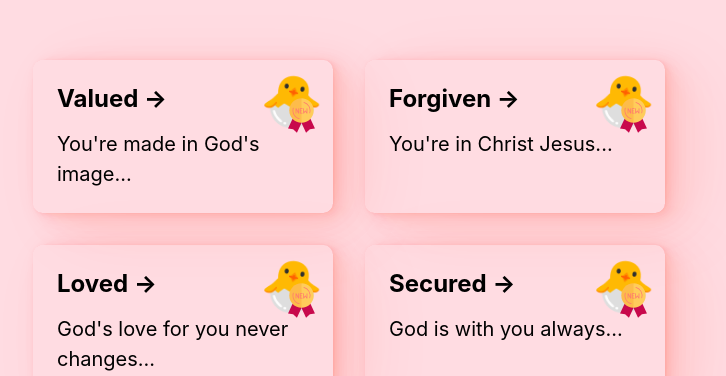
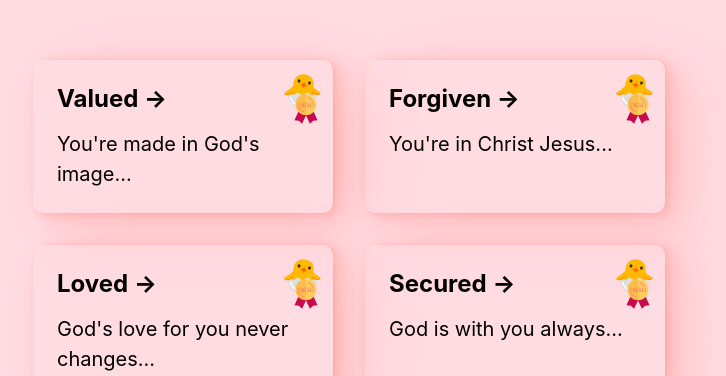
Before and after one commit to nativedone/bruna-birth, a Next.js app: page / in a window 1280 px wide. Shown: the part 403-779 px from the top of the page, without its empty margins (291-1017 px from the left). Built offline with nearby package versions, Linux system fonts and the light colour scheme.

Commit message:
reduce icon

```diff
--- a/pages/index.js
+++ b/pages/index.js
@@ -58,7 +58,7 @@ export default function Home() {
                   <p>{item.teaser}</p>
                   {shouldRenderUnseenBadge({ seenItems, item }) && (
                     <span style={{ position: "absolute", top: 10, right: 10 }}>
-                      <span style={{ fontSize: 50, position: "relative" }}>
+                      <span style={{ fontSize: 33, position: "relative" }}>
                         🐣
                         <UnseenItem />
                       </span>
--- a/styles/Home.module.css
+++ b/styles/Home.module.css
@@ -141,8 +141,8 @@
 }
 
 .unseenItem {
-  font-size: 35px;
+  font-size: 30px;
   position: absolute;
-  top: 28px;
-  right: 4px;
+  top: 24px;
+  right: 2px;
 }
```
